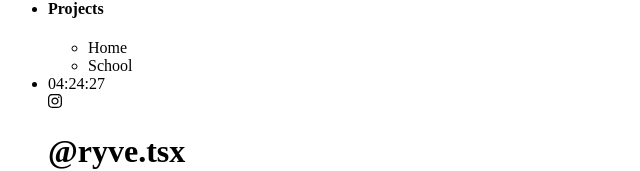
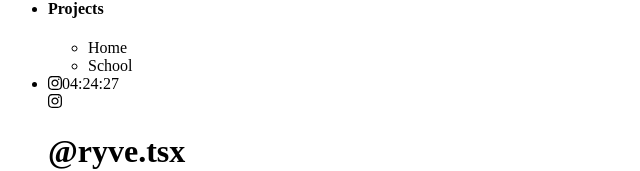
Before and after one commit to ryvexc/ryvexc.github.io, a Next.js app: page / in a window 1280 px wide. Shown: the part 139-310 px from the top of the page, without its empty margins (0-640 px from the left). Built offline with nearby package versions, Linux system fonts and the light colour scheme.

Commit message:
dynamic island update

```diff
--- a/components/DynamicIsland.tsx
+++ b/components/DynamicIsland.tsx
@@ -1,6 +1,7 @@
-import { useState, useEffect } from "react"
+import { useState, useEffect } from "react";
+import { FontAwesomeIcon } from "@fortawesome/react-fontawesome";
 
-export default function DynamicIsland({ title, children, defaultShow, setDefaultShow }: any) {
+export default function DynamicIsland({ iconColor, notifyIcon, href, title, children, defaultShow, setDefaultShow }: any) {
   const [show, setShow] = useState<boolean>(false);
   const [time, setTime] = useState<string>("00:00");
 
@@ -11,11 +12,14 @@ export default function DynamicIsland({ title, children, defaultShow, setDefault
       setTime(`${date.getHours() < 10 ? "0" + date.getHours() : date.getHours()}:${date.getMinutes() < 10 ? "0" + date.getMinutes() : date.getMinutes()}:${date.getSeconds() < 10 ? "0" + date.getSeconds() : date.getSeconds()}`);
     }, 1000);
 
-    return () => { }
+    return () => { console.log(iconColor) }
   });
 
-  return <div onMouseOver={e => setShow(true)} onMouseOut={e => setShow(false)} className={`transform duration-300 ease-in-out rounded-lg bg-slate-800 bg-opacity-40 backdrop-blur-xl ${show || defaultShow ? "h-20 w-80" : "h-8 w-40"}`}>
-    <div className={`absolute ${!show && !defaultShow ? 'delay-200 opacity-1' : 'opacity-0'} select-none duration-300 overflow-hidden w-full h-full flex justify-center items-center`}>{time}</div>
+  return <div onClick={e => window.open(href, '_blank')?.open()} onMouseOver={e => setShow(true)} onMouseOut={e => setShow(false)} className={`transform duration-300 ease-in-out rounded-lg bg-slate-800 bg-opacity-40 backdrop-blur-xl ${show || defaultShow ? "h-24 w-80" : "h-8 w-40"}`}>
+    <div className={`absolute ${!show && !defaultShow ? 'delay-200 opacity-1' : 'opacity-0'} select-none duration-300 overflow-hidden w-full h-full flex justify-center items-center`}>
+      <FontAwesomeIcon icon={notifyIcon} className={`absolute left-3 ${iconColor}`}></FontAwesomeIcon>
+      {time}
+    </div>
     <div className={`${show || defaultShow ? 'opacity-1 scale-100' : 'opacity-0 scale-0'} ease-in-out select-none duration-300 overflow-hidden w-full h-full`}>{children}</div>
   </div>
 }
--- a/pages/index.tsx
+++ b/pages/index.tsx
@@ -3,23 +3,32 @@ import Head from 'next/head'
 import Skill from '@/components/Skill';
 import Link from 'next/link';
 import Projects from '@/components/Projects';
-import { getVisibility } from '@/lib/getVisibility';
-import { useEffect, useState } from 'react';
+import { use, useEffect, useState } from 'react';
 import DynamicIsland from '@/components/DynamicIsland';
 import { FontAwesomeIcon } from '@fortawesome/react-fontawesome';
-import { faExclamation } from '@fortawesome/free-solid-svg-icons';
+import { faBell, faClock, faExclamation } from '@fortawesome/free-solid-svg-icons';
 import Navbar from '@/components/Navbar';
-import { faInstagram } from '@fortawesome/free-brands-svg-icons';
+import { faInstagram, faSpotify } from '@fortawesome/free-brands-svg-icons';
 import NavbarMenu from '@/components/NavbarMenu';
+import Footer from '@/components/Footer';
+import Image from 'next/image';
+import { truncateText } from '@/lib/truncate';
+import { generateAccessToken, getDataPlaylistTracks, getPlaylists } from '@/lib/spotify';
 
 export default function Home() {
   const [isDynamicIslandShow, setIsDynamicIslandShow] = useState<boolean>(false);
   const [notifyElement, setNotifyElement] = useState<JSX.Element>(
     <div className='flex justify-center items-center h-full w-full'>Tidak ada notifikasi.</div>
   );
+  const [notifyIcon, setNotifyIcon] = useState(faClock);
+  const [notifyIconColor, setNotifyIconColor] = useState<string>("");
+  const [notifyHref, setNotifyHref] = useState<string>("");
   const [navbarIsActive, setNavbarIsActive] = useState<boolean>(false);
 
-  const notify = async (element: JSX.Element) => {
+  const notify = async (statusIcon: any, iconColor: string, href: string, element: JSX.Element) => {
+    setNotifyIconColor(iconColor);
+    setNotifyHref(href);
+    setNotifyIcon(statusIcon);
     setNotifyElement(element);
     setIsDynamicIslandShow(true);
     await new Promise(resolve => setTimeout(resolve, 3000));
@@ -29,7 +38,6 @@ export default function Home() {
   useEffect(() => {
     const observer = new IntersectionObserver((entries) => {
       entries.forEach((entry) => {
-        console.log(entry);
         if (entry.isIntersecting) {
           entry.target.classList.add("show");
         } else {
@@ -42,29 +50,54 @@ export default function Home() {
       observer.observe(element)
     });
 
-    setTimeout(() => notify(
-      <div className="flex flex-col justify-center items-center h-full w-full text-lg">
+    setTimeout(() => notify(faExclamation, "text-orange-400", "",
+      <div className="flex flex-col justify-center items-center h-full w-full text-lg" >
         <div className="flex gap-7 items-center justify-center">
-          <FontAwesomeIcon icon={faExclamation} className="text-5xl"></FontAwesomeIcon>
+          <FontAwesomeIcon icon={faExclamation} className="text-5xl text-orange-400"></FontAwesomeIcon>
           <div className="flex flex-col">
             <h1 className='text-center'>Halo, Saya Ryve!</h1>
             <h1 className='text-center text-sm'>Biasa dikenal Arif.</h1>
           </div>
         </div>
-      </div>
+      </div >
     ), 2000);
 
-    setTimeout(() => notify(
-      <div className="flex flex-col justify-center items-center h-full w-full text-lg">
+    setTimeout(() => notify(faInstagram, "text-fuchsia-600", "https://instagram.com/ryve.tsx",
+      <div className="flex flex-col justify-center items-center h-full w-full text-lg" >
         <div className="flex gap-7 items-center justify-center">
-          <FontAwesomeIcon icon={faInstagram} className="text-5xl"></FontAwesomeIcon>
+          <FontAwesomeIcon icon={faInstagram} className="text-5xl text-fuchsia-600"></FontAwesomeIcon>
           <div className="flex flex-col">
             <h1 className=''>@ryve.tsx</h1>
             <h1 className='text-center text-sm'>Follow saya di instagram.</h1>
           </div>
         </div>
-      </div>
+      </div >
     ), 6000);
+
+    return () => {
+      const myPlaylists = getDataPlaylistTracks();
+
+      if (myPlaylists) {
+        const selectedTrack = myPlaylists[Math.floor(Math.random() * myPlaylists.length)];
+
+        console.log(selectedTrack);
+
+        setTimeout(() => {
+          notify(faSpotify, "text-green-500", selectedTrack.href,
+            <div className="flex flex-col justify-center items-center h-full w-full text-lg">
+              <div className="flex gap-7 items-center justify-center">
+                <FontAwesomeIcon icon={faSpotify} className="text-5xl text-green-500"></FontAwesomeIcon>
+                <div className="flex flex-col">
+                  <h1 className='text-md font-semibold'>{truncateText(selectedTrack.title, 20)}</h1>
+                  <h1 className='text-xs'>{selectedTrack.artist}</h1>
+                  <h1 className='text-sm'>Arif sedang mendengar.</h1>
+                </div>
+              </div>
+            </div>
+          )
+        }, 10000);
+      }
+    }
   }, []);
 
   return (<>
@@ -77,14 +110,14 @@ export default function Home() {
     <main className="overflow-x-hidden">
       <div className="fixed top-0 w-full z-50">
         <Navbar setNavbarMenuActive={setNavbarIsActive} navbarMenuActive={navbarIsActive}>
-          <DynamicIsland title="Halo" defaultShow={isDynamicIslandShow} setDefaultShow={setIsDynamicIslandShow}>
+          <DynamicIsland iconColor={notifyIconColor} href={notifyHref} notifyIcon={notifyIcon} title="Halo" defaultShow={isDynamicIslandShow} setDefaultShow={setIsDynamicIslandShow}>
             {notifyElement}
           </DynamicIsland>
         </Navbar>
       </div>
 
       <div id='home' className="bg-[#090c16] min-h-screen w-full items-center justify-center flex flex-col px-[10%]">
-        <img src={'/img/me.jpg'} alt={''} className='w-56 h-56 rounded-full duration-500 hover:w-72 hover:h-72'></img>
+        <img src={'/img/me.jpg'} alt={''} className='w-56 h-56 rounded-full duration-500 hover:w-72 hover:h-72' />
         <ProfileName />
         <p className='text-slate-400 text-center lg:text-base text-sm'>Saya adalah seorang pelajar kelas XI di SMK PGRI 3<br />Saya juga mempelajari bahasa pemrograman untuk mengisi waktu luang.</p>
       </div>
@@ -180,5 +213,7 @@ export default function Home() {
         </div>
       </div>
     </main>
+
+    <Footer />
   </>)
 }
```
